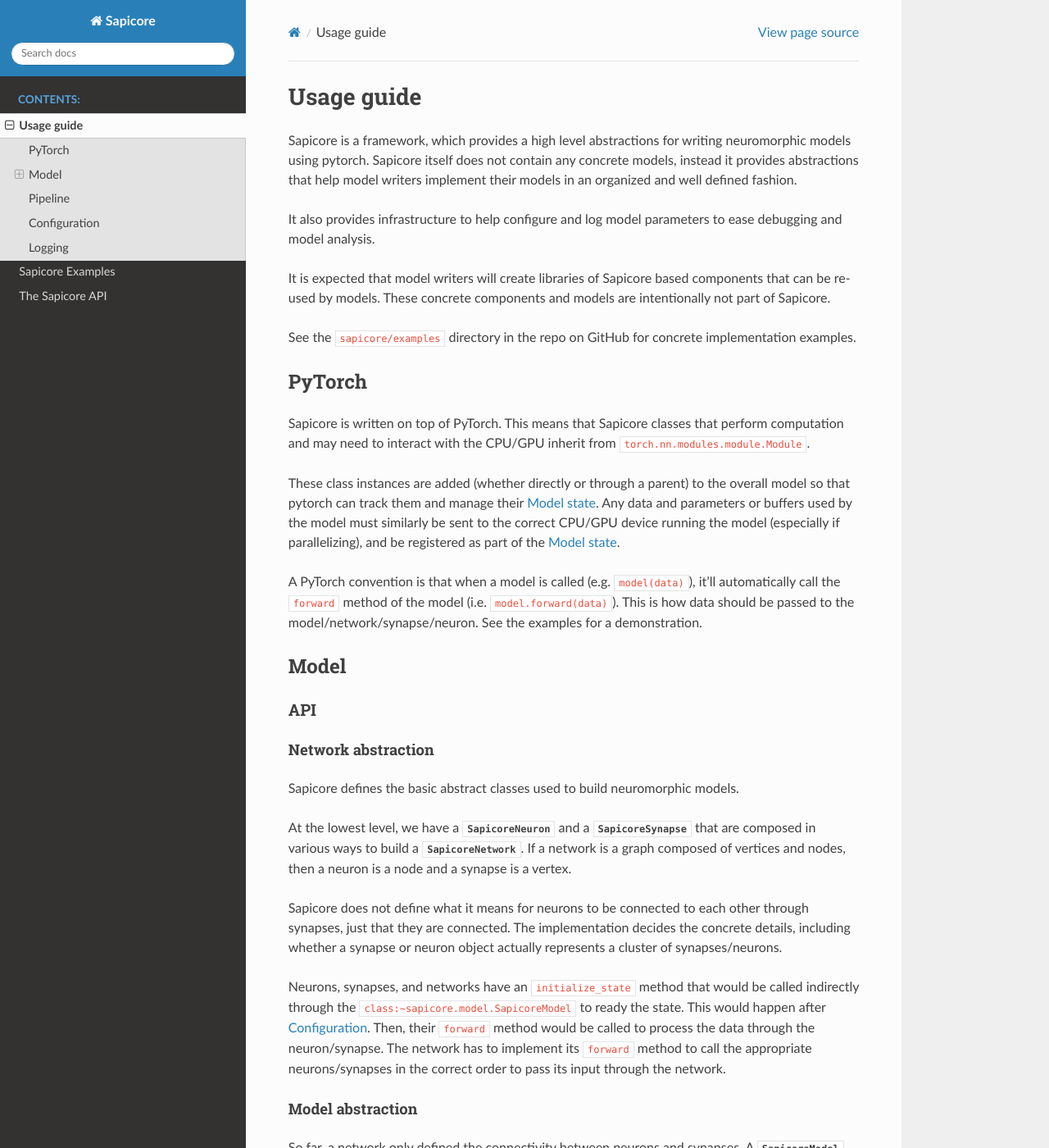
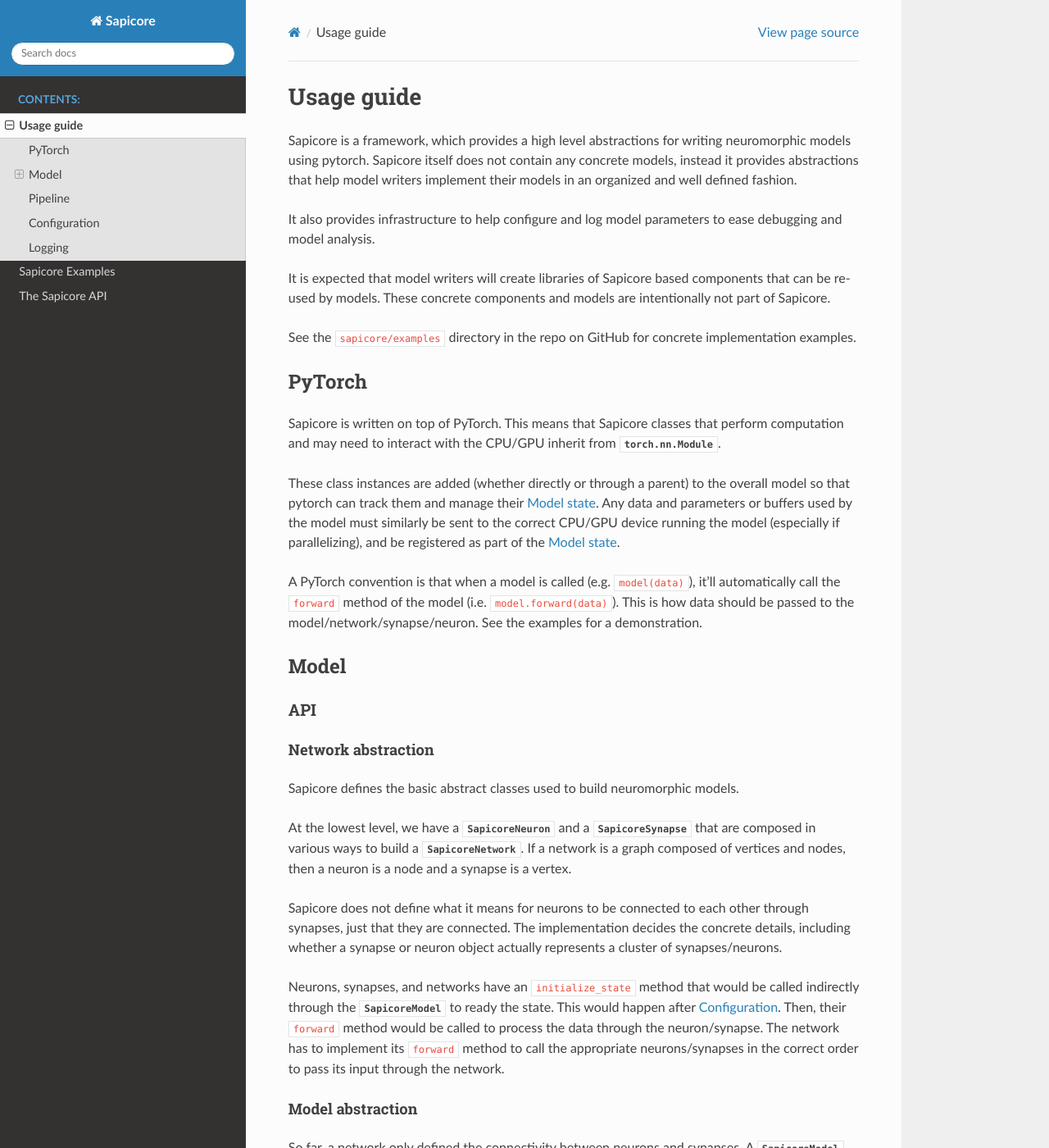
Before and after one commit to cplab/sapicore, a Sphinx documentation site: the page built from docs/source/api_guide.rst, in a window 1280 px wide and 1400 px high. Shown: the whole window at 82% size. Built offline with Sphinx 7.4.7 and the Read the Docs theme 2.0.0, drawn with Linux system fonts in a browser that asks for light colours; pages that are not in the unit, such as notebooks, are missing from menus; cross-references to code outside the pages are shown as plain code; some of the changed text lies outside the part shown.

Commit message:
Fix links to torch.

```diff
--- a/docs/source/api_guide.rst
+++ b/docs/source/api_guide.rst
@@ -21,7 +21,7 @@
 
 Sapicore is written on top of PyTorch. This means that Sapicore classes that
 perform computation and may need to interact with the CPU/GPU inherit from
-``torch.nn.modules.module.Module``.
+:py:class:`torch.nn.Module`.
 
 These class instances are added (whether directly or through a parent) to the
 overall model so that pytorch can track them and manage their :ref:`state-guide`.
@@ -56,7 +56,7 @@
 a cluster of synapses/neurons.
 
 Neurons, synapses, and networks have an ``initialize_state`` method that would be called
-indirectly through the :py:`class:~sapicore.model.SapicoreModel` to ready the
+indirectly through the :py:class:`~sapicore.model.SapicoreModel` to ready the
 state. This would happen after :ref:`config-guide`. Then, their ``forward`` method
 would be called to process the data through the neuron/synapse. The network has to
 implement its ``forward`` method to call the appropriate neurons/synapses in the correct
@@ -130,7 +130,7 @@
 To be able to do this:
 
 #. Sapicore inherits every learning rule, network, synapse, neuron, and other
-   relevant objects from ``torch.nn.modules.module.Module``.
+   relevant objects from :py:class:`torch.nn.Module`.
 #. As part of the Sapicore API, objects are added directly or indirectly through a parent to
    the root model. E.g. :py:meth:`~sapicore.model.SapicoreModel.add_learning_rule`
    registers the rule object with PyTorch as a "child" of the model. This is how PyTorch
```
